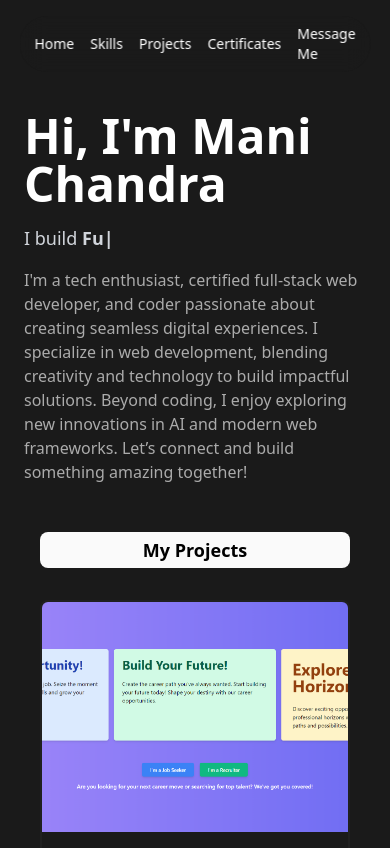
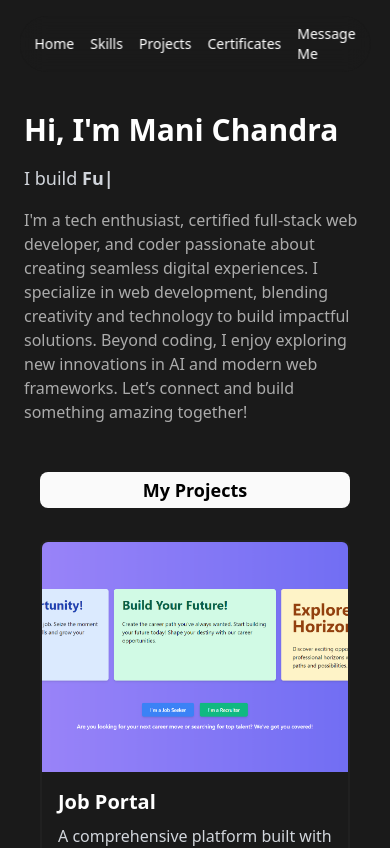
Before and after one commit to manichandra95151/Mani-s-Portfolio, a React (Create React App) app: page / in a window 390 px wide. Shown: the top 848 px of the page. Built offline with nearby package versions, Linux system fonts and the light colour scheme.

Commit message:
Update Herosection.js

```diff
--- a/src/Components/Herosection.js
+++ b/src/Components/Herosection.js
@@ -6,7 +6,7 @@ export default function HeroSec() {
     <main className="flex-1 flex items-start justify-start mt-16 md:mt-0"> {/* Add margin-top for mobile */}
       <div className="max-w-3xl text-left space-y-4"> {/* Align text to the left */}
         <div className="flex flex-col items-start justify-start space-y-4"> {/* Align items to the left */}
-          <h1 className="text-5xl font-bold text-white text-balance">Hi, I'm Mani Chandra</h1>
+          <h1 className="text-3xl sm:text-5xl md:text-5xl font-bold text-white ">Hi, I'm Mani Chandra</h1>
           <p className="text-lg text-gray-300">I build <AnimationSkills/></p>
           <p className="text-base text-lightdark">
             I'm a tech enthusiast, certified full-stack web developer, and coder passionate about creating seamless digital experiences.
```
